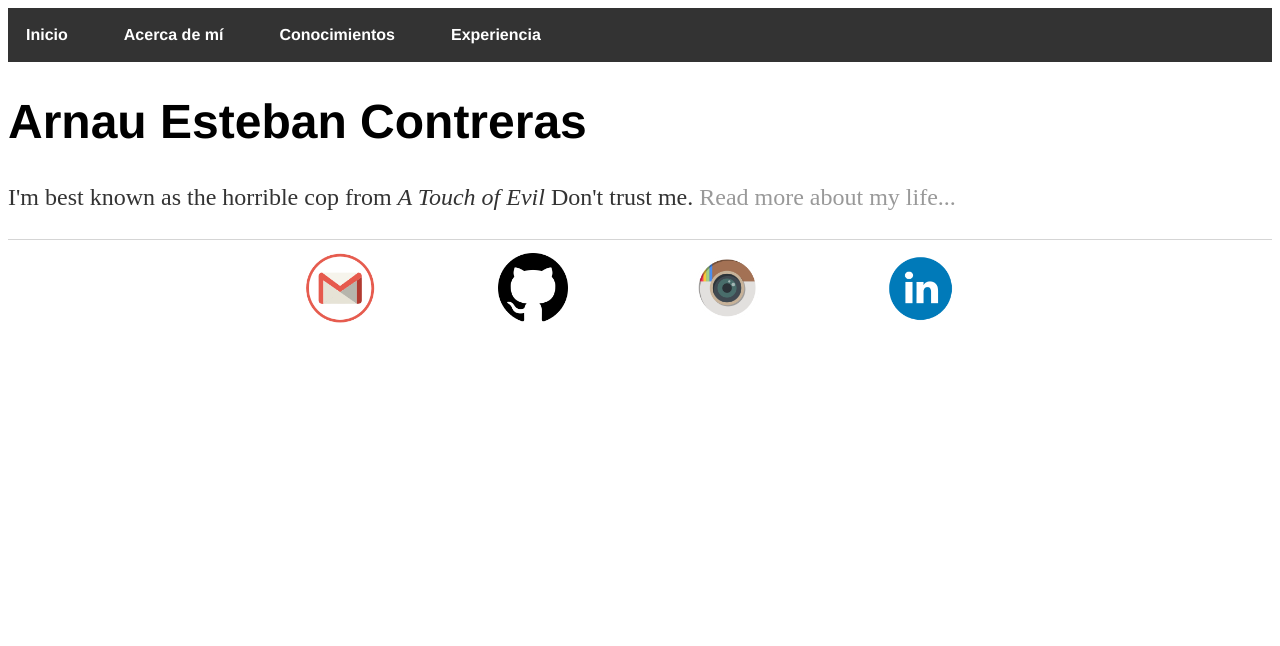
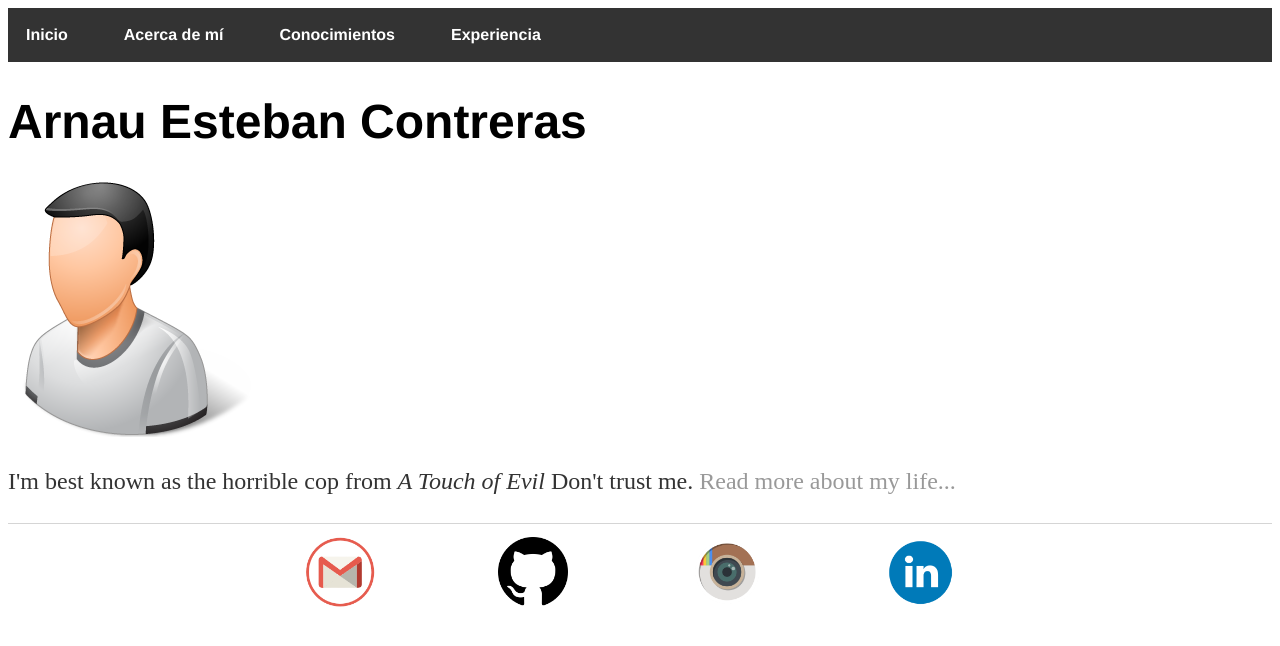
Before and after one commit to isx47590131/isx47590131.github.io, a Jekyll site: the page built from index.html, in a window 1280 px wide. Shown: the top 646 px of the page. Built offline with Jekyll 4.4.1, drawn with Linux system fonts in a browser that asks for light colours.

Commit message:
Update index.html

```diff
--- a/index.html
+++ b/index.html
@@ -4,6 +4,7 @@ title: Arnau Esteban Contreras
 ---
 <div class="blurb">
 	<h1>Arnau Esteban Contreras</h1>
+	<img id="person" src="/img/person.png">
 	<p>I'm best known as the horrible cop from <em>A Touch of Evil</em> Don't trust me.
 		<a href="/about">Read more about my life...</a></p>
 </div><!-- /.blurb -->
```
